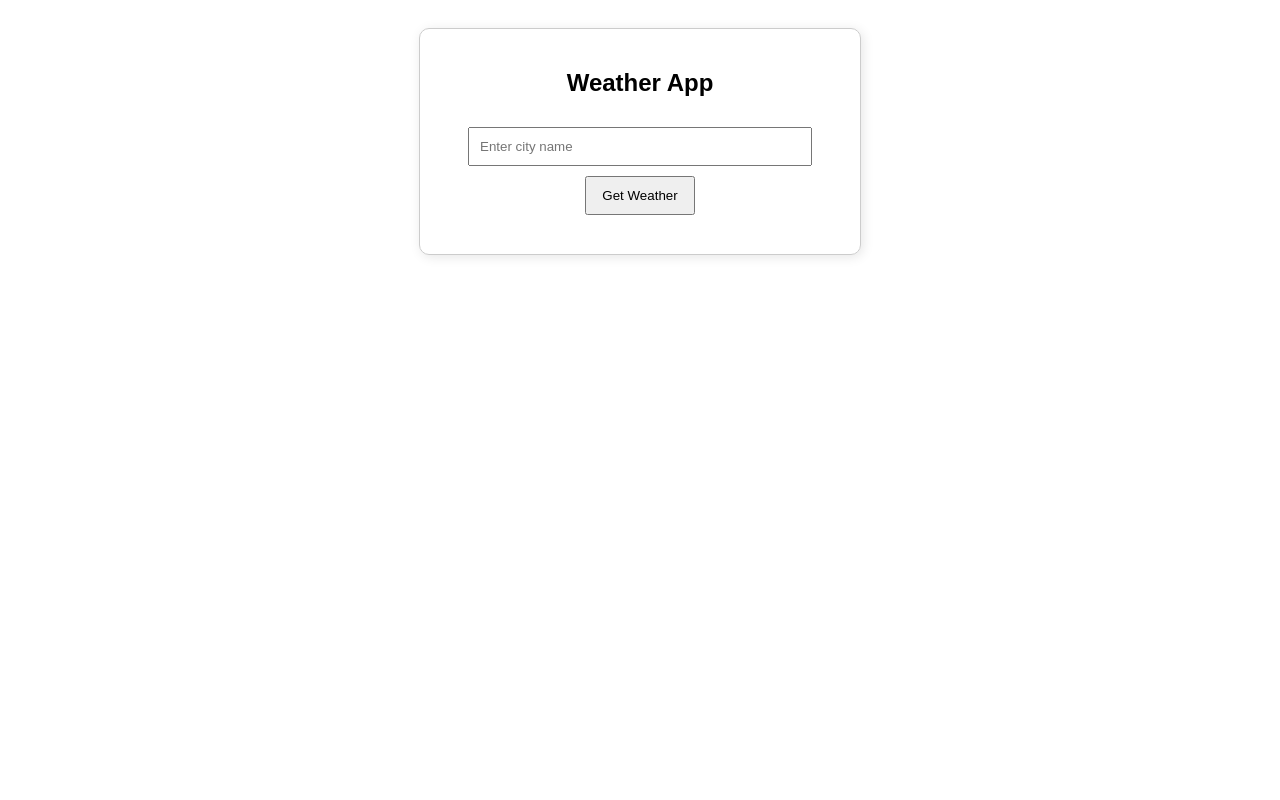
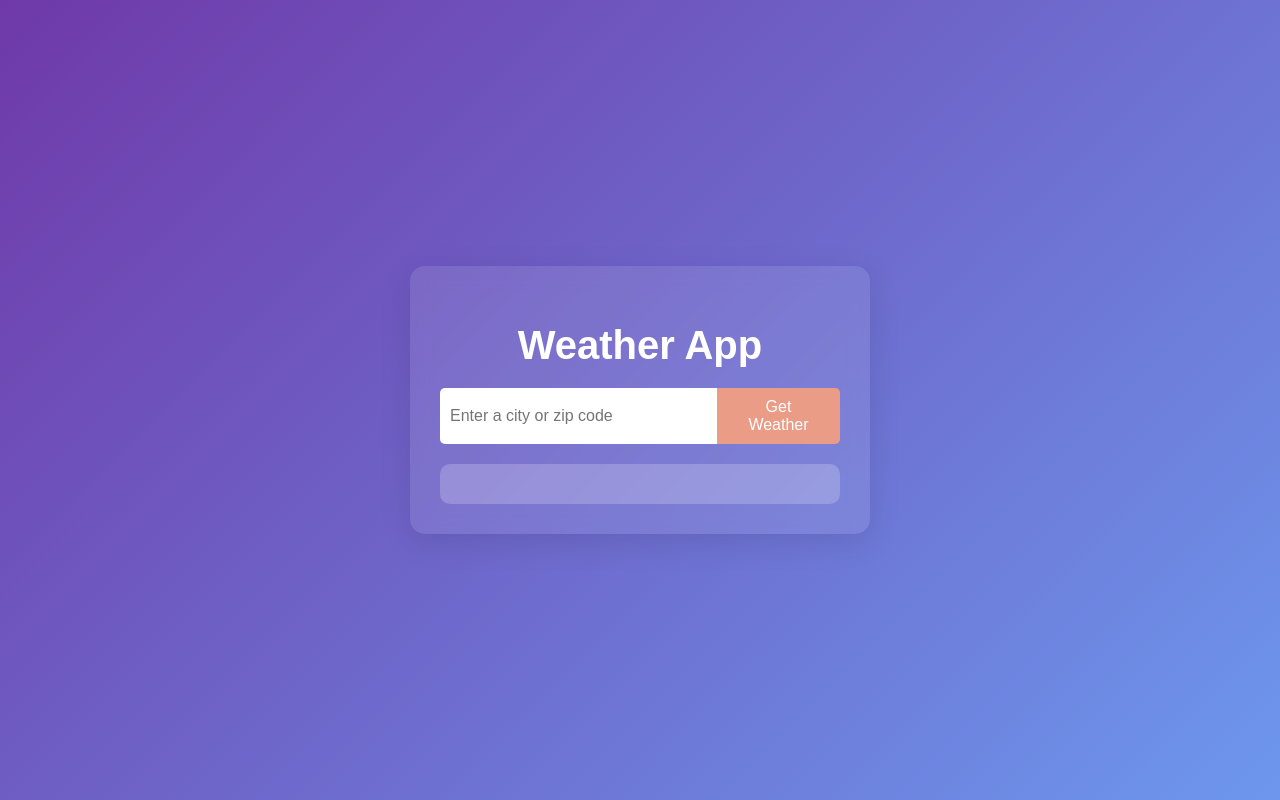
Before and after one commit to MAHALAXMI-WADDENKERI/WeatherQuizApp, a plain HTML site: page weather-app/index.html in a window 1280 px wide. Drawn offline with Linux system fonts and the light colour scheme.

Commit message:
Improved UI for both

```diff
--- a/quiz-app/style.css
+++ b/quiz-app/style.css
@@ -1,21 +1,32 @@
 body {
     font-family: Arial, sans-serif;
     text-align: center;
-    padding: 20px;
+    background: linear-gradient(to right, #ff416c, #ff4b2b);
+    color: white;
+    height: 100vh;
+    display: flex;
+    justify-content: center;
+    align-items: center;
 }
+
 .container {
     max-width: 400px;
-    margin: auto;
     padding: 20px;
-    border: 1px solid #ccc;
+    background: rgba(241, 236, 236, 0.433);
     border-radius: 10px;
-    box-shadow: 2px 2px 12px rgba(0, 0, 0, 0.1);
+    box-shadow: 2px 2px 12px rgba(0, 0, 0, 0.2);
 }
+
 .option {
     display: block;
-    margin: 10px 0;
-}
-button {
-    padding: 10px 15px;
+    padding: 10px;
+    margin: 5px 0;
+    background: rgba(255, 255, 255, 0.432);
+    border: none;
+    border-radius: 5px;
     cursor: pointer;
 }
+
+.option:hover {
+    background: rgba(255, 255, 255, 0.5);
+}
--- a/weather-app/index.html
+++ b/weather-app/index.html
@@ -1,3 +1,5 @@
+
+
 <!DOCTYPE html>
 <html lang="en">
 <head>
@@ -8,10 +10,13 @@
 </head>
 <body>
   <div class="container">
-        <h2>Weather App</h2>
-        <input type="text" id="city" placeholder="Enter city name">
-        <button onclick="getWeather()">Get Weather</button>
-        <h3 id="weather"></h3>
+    <h1>Weather App</h1>
+    <form id="weatherForm">
+      <input type="text" id="locationInput" placeholder="Enter a city or zip code" required>
+      <button type="submit">Get Weather</button>
+    </form>
+    <div id="weatherDisplay" class="weather-card">
+    </div>
   </div>
   <script src="script.js"></script>
 </body>
--- a/weather-app/script.js
+++ b/weather-app/script.js
@@ -1,17 +1,57 @@
-async function getWeather() {
-    const city = document.getElementById('city').value;
-    const apiKey = 'your_api_key'; // Replace with your OpenWeather API key
-    const url = `https://api.openweathermap.org/data/2.5/weather?q=${city}&appid=${apiKey}&units=metric`;
 
+const apiKey = '5758f5315612391616d8a5d1244522e6';
+const weatherForm = document.getElementById('weatherForm');
+const locationInput = document.getElementById('locationInput');
+const weatherDisplay = document.getElementById('weatherDisplay');
+
+weatherForm.addEventListener('submit', async (e) => {
+  e.preventDefault();
+  const location = locationInput.value.trim();
+
+  if (location) {
     try {
-        const response = await fetch(url);
-        const data = await response.json();
-        if (data.cod === 200) {
-            document.getElementById('weather').innerText = `Temperature: ${data.main.temp}°C, ${data.weather[0].description}`;
-        } else {
-            document.getElementById('weather').innerText = 'City not found!';
-        }
+      const weatherData = await getWeatherData(location);
+      displayWeather(weatherData);
     } catch (error) {
-        document.getElementById('weather').innerText = 'Error fetching weather data';
+      console.error('Error:', error.message);
+      weatherDisplay.innerHTML = `<p>${error.message}</p>`;
     }
+  } else {
+    weatherDisplay.innerHTML = `<p>Please enter a valid location.</p>`;
+  }
+});
+
+async function getWeatherData(location) {
+  const apiUrl = `https://api.openweathermap.org/data/2.5/weather?q=${location}&appid=${apiKey}&units=metric`;
+  const response = await fetch(apiUrl);
+  if (!response.ok) {
+    const errorData = await response.json();
+    console.error('API Error:', errorData);
+    throw new Error(errorData.message || 'Unable to fetch weather data');
+  }
+  return response.json();
 }
+
+function displayWeather(data) {
+  const { name, main, weather } = data;
+  const temperature = main.temp;
+  const weatherDescription = weather[0].description;
+  const icon = weather[0].icon;
+
+  // Set dynamic background based on weather condition
+  const body = document.body;
+  if (weatherDescription.includes('rain')) {
+    body.style.background = 'linear-gradient(135deg, #4b6cb7, #182848)';
+  } else if (weatherDescription.includes('cloud')) {
+    body.style.background = 'linear-gradient(135deg, #bdc3c7, #2c3e50)';
+  } else {
+    body.style.background = 'linear-gradient(135deg, #6a11cb, #2575fc)';
+  }
+
+  weatherDisplay.innerHTML = `
+    <h2>${name}</h2>
+    <p>Temperature: ${temperature}°C</p>
+    <p>Condition: ${weatherDescription}</p>
+    <img src="http://openweathermap.org/img/wn/${icon}@2x.png" alt="${weatherDescription}">
+  `;
+}
--- a/weather-app/style.css
+++ b/weather-app/style.css
@@ -1,22 +1,85 @@
+
+
 body {
-    font-family: Arial, sans-serif;
+    font-family: 'Poppins', sans-serif;
+    background: linear-gradient(135deg, #6f39a9, #6d97ed);
+    color: #fff;
+    display: flex;
+    justify-content: center;
+    align-items: center;
+    height: 100vh;
+    margin: 0;
+    overflow: hidden;
+  }
+
+  .container {
     text-align: center;
+    background: rgba(255, 255, 255, 0.1);
+    padding: 30px;
+    border-radius: 15px;
+    backdrop-filter: blur(10px);
+    box-shadow: 0 8px 32px rgba(0, 0, 0, 0.1);
+    width: 90%;
+    max-width: 400px;
+  }
+
+  h1 {
+    font-size: 2.5rem;
+    margin-bottom: 20px;
+    font-weight: 600;
+  }
+
+  form {
+    display: flex;
+    justify-content: center;
+    margin-bottom: 20px;
+  }
+
+  input {
+    padding: 10px;
+    width: 70%;
+    border: none;
+    border-radius: 5px 0 0 5px;
+    font-size: 1rem;
+    outline: none;
+  }
+
+  button {
+    padding: 10px 20px;
+    background-color: #eb9c86;
+    color: #fff;
+    border: none;
+    border-radius: 0 5px 5px 0;
+    cursor: pointer;
+    font-size: 1rem;
+    transition: background-color 0.3s ease;
+  }
+
+  button:hover {
+    background-color: #3dff57;
+  }
+
+  .weather-card {
+    background: rgba(255, 255, 255, 0.2);
     padding: 20px;
-}
-.container {
-    max-width: 400px;
-    margin: auto;
-    padding: 20px;
-    border: 1px solid #ccc;
     border-radius: 10px;
-    box-shadow: 2px 2px 12px rgba(0, 0, 0, 0.1);
-}
-input {
-    width: 80%;
-    padding: 10px;
-    margin: 10px 0;
-}
-button {
-    padding: 10px 15px;
-    cursor: pointer;
-}
+    margin-top: 20px;
+    animation: fadeIn 1s ease-in-out;
+  }
+
+
+  #weatherDisplay h2 {
+    font-size: 2rem;
+    margin-bottom: 10px;
+  }
+
+  #weatherDisplay p {
+    font-size: 1.2rem;
+    margin: 5px 0;
+  }
+
+  #weatherDisplay img {
+    width: 100px;
+    height: 100px;
+    margin-top: 10px;
+  }
```
Lines whose indentation alone changed are shown as unchanged.
